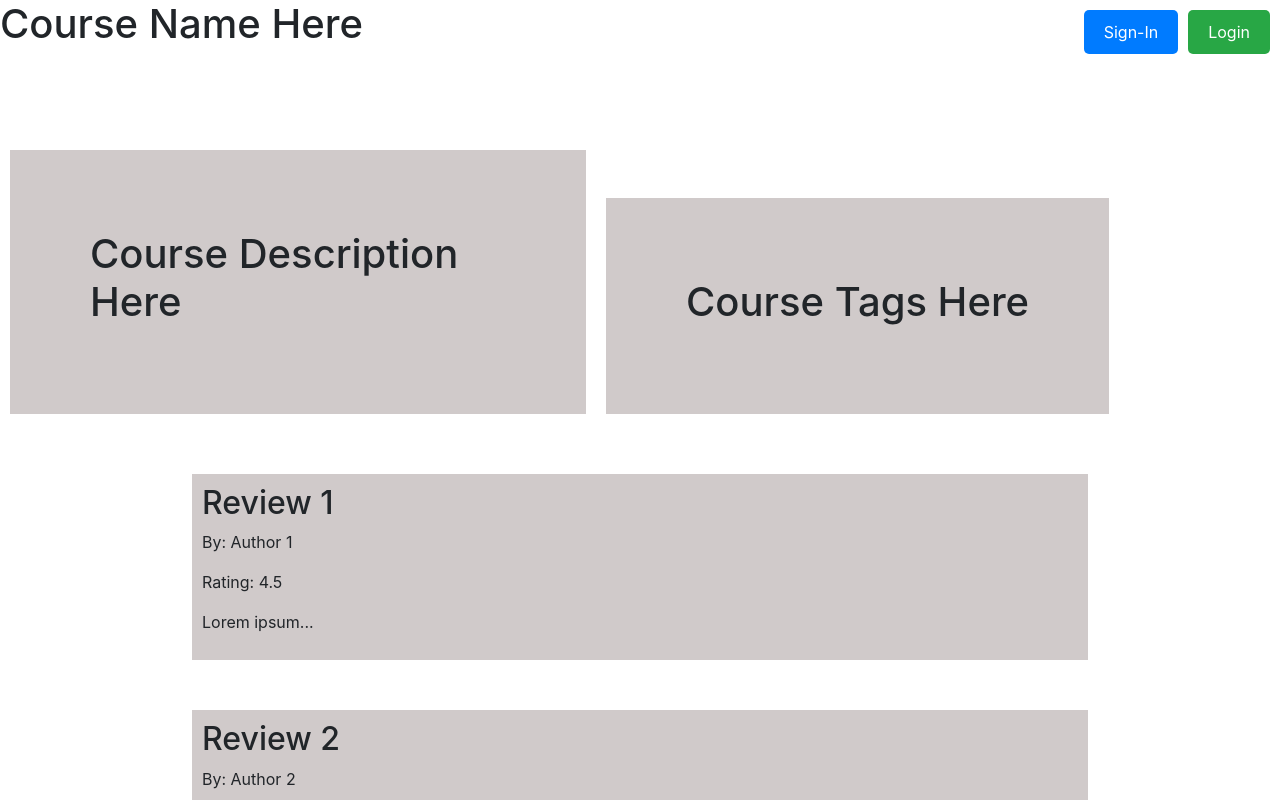
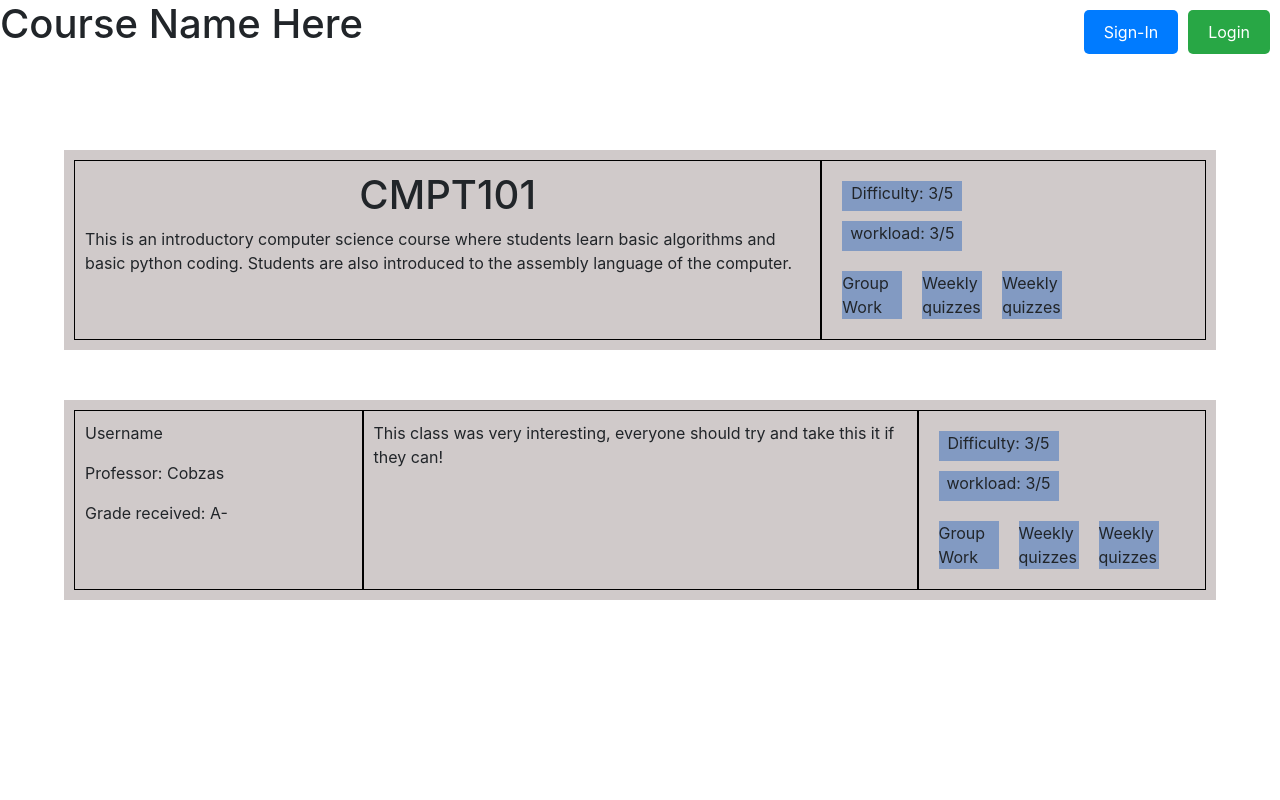
Before and after one commit to kyungsugoi/CAPSTONEv2.0, a React (Create React App) app in the folder frontend/: page /Courses in a window 1280 px wide. Shown: the top 800 px of the page. Built offline with nearby package versions, Linux system fonts and the light colour scheme.

Commit message:
add new courses page design

```diff
--- a/frontend/src/App.css
+++ b/frontend/src/App.css
@@ -171,24 +171,41 @@
 }
 
 .course-information-container {
+	background-color: #d0caca; /* Grey background color */
+	padding: 10px;
+	margin: 10px auto; /* Center-align the rectangles */
+	width: 90%; /* Adjust the width as needed */
+	margin-top: 50px;
 	display: flex;
+	height: 200px;
 }
 
-.course-description {
-	background-color: #d0caca; /* Grey background color */
-	padding: 80px; /* Adjust the padding as needed */
-	margin: 10px;
-	margin-top: 50px;
-	margin-right: 20px; /* Add margin to separate the section*/
-	width: 45%;
-	display: inline-block;
+.description-left-section,
+.description-right-section {
+  flex: 2;
+  display: block;
+  justify-content: center;
+  align-items: center;
+  border: 1px solid #000;
+  padding: 10px;
+}
+
+
+.description-right-section {
+	flex: 1; /* Each section takes up an equal amount of space (50% each) */
+}
+
+.course-description-header {
+	text-align: center;
 }
 
 .course-tags{
 	background-color: #d0caca; /* Grey background color */
-	padding: 80px;
-	margin-right: 10px;
-	display: inline-block;
+	display: inline-flex;
+	height: 250px;
+	width: 20%;
+	align-content: center;
+
 }
 
 .bottom-center {
@@ -210,3 +227,63 @@
   font-size: 20px; /* Increase the font size for the button text */
   padding: 10px 20px; /* Increase the button's padding for larger size */
 }
+
+.course-reviews-container {
+	background-color: #d0caca; /* Grey background color */
+	padding: 10px;
+	margin: 10px auto; /* Center-align the rectangles */
+	width: 90%; /* Adjust the width as needed */
+	margin-top: 50px;
+	display: flex;
+	height: 200px;
+  }
+
+.review-left-section,
+.review-middle-section,
+.review-right-section {
+  flex: 1;
+  display: block;
+  justify-content: center;
+  align-items: center;
+  border: 1px solid #000;
+  padding: 10px;
+}
+
+.review-left-section {
+	flex: 1;
+}
+
+.review-middle-section {
+	flex: 2;
+}
+
+.review-right-section {
+	flex: 1;
+}
+
+.difficulty-tag {
+	background-color: #829ac2;
+	width: 120px;
+	height: 30px;
+	margin: 10px;
+	display: flex;
+	justify-content: center;
+}
+
+.workload-tag {
+	background-color: #829ac2;
+	width: 120px;
+	height: 30px;
+	margin: 10px;
+	display: flex;
+	justify-content: center;
+}
+
+.misc-tag {
+	background-color: #829ac2;
+	width: 60px;
+	height: flex;
+	margin: 10px;
+	display: inline-flex;
+	justify-content: center;
+}
--- a/frontend/src/pages/Courses.js
+++ b/frontend/src/pages/Courses.js
@@ -1,18 +1,10 @@
 import React from 'react';
 import '../App.css';
 import { useNavigate } from 'react-router-dom';
-import CourseReview from './CourseReviews';
 
 function Courses() {
 
 	const navigate = useNavigate();
-
-	const courseReviews = [
-        // Array of course reviews with their data
-        { title: 'Review 1', author: 'Author 1', rating: 4.5, text: 'Lorem ipsum...' },
-        { title: 'Review 2', author: 'Author 2', rating: 3.8, text: 'Lorem ipsum...' }
-        // ...
-    ];
 
 	return(
 		<div className='courses-container'>
@@ -30,20 +22,36 @@ function Courses() {
 
 			</header>
 
-			<div className="Course-information-container">
-				<header className="course-description" >
-					<h1>Course Description Here</h1>
-				</header>
-				<header className="course-tags">
-					<h1>Course Tags Here</h1>
-				</header>
+			<div className="course-information-container">
+				<div className="description-left-section">
+					<h1 className="course-description-header">CMPT101</h1>
+					<p>This is an introductory computer science course where students learn basic algorithms and basic python coding. Students are also introduced to the assembly language of the computer.</p>
+				</div>
+				<div className="description-right-section">
+				<div className="difficulty-tag">Difficulty: 3/5</div>
+					<div className="workload-tag">workload: 3/5</div>
+					<div className="misc-tag">Group Work</div>
+					<div className="misc-tag">Weekly quizzes</div>
+					<div className="misc-tag">Weekly quizzes</div>
+				</div>
 			</div>
 
 			<div className='course-reviews-container'>
-				{courseReviews.map((review, index) => (
-				// Render the CourseReview component for each review
-				<CourseReview key={index} review={review} />
-				))}
+				<div className="review-left-section">
+					<p>Username</p>
+					<p>Professor: Cobzas</p>
+					<p>Grade received: A-</p>
+				</div>
+     			<div className="review-middle-section">
+					<p>This class was very interesting, everyone should try and take this it if they can!</p>
+				</div>
+      			<div className="review-right-section">
+					<div className="difficulty-tag">Difficulty: 3/5</div>
+					<div className="workload-tag">workload: 3/5</div>
+					<div className="misc-tag">Group Work</div>
+					<div className="misc-tag">Weekly quizzes</div>
+					<div className="misc-tag">Weekly quizzes</div>
+				</div>
 			</div>
 
 			<div className="bottom-black-bar">
```
